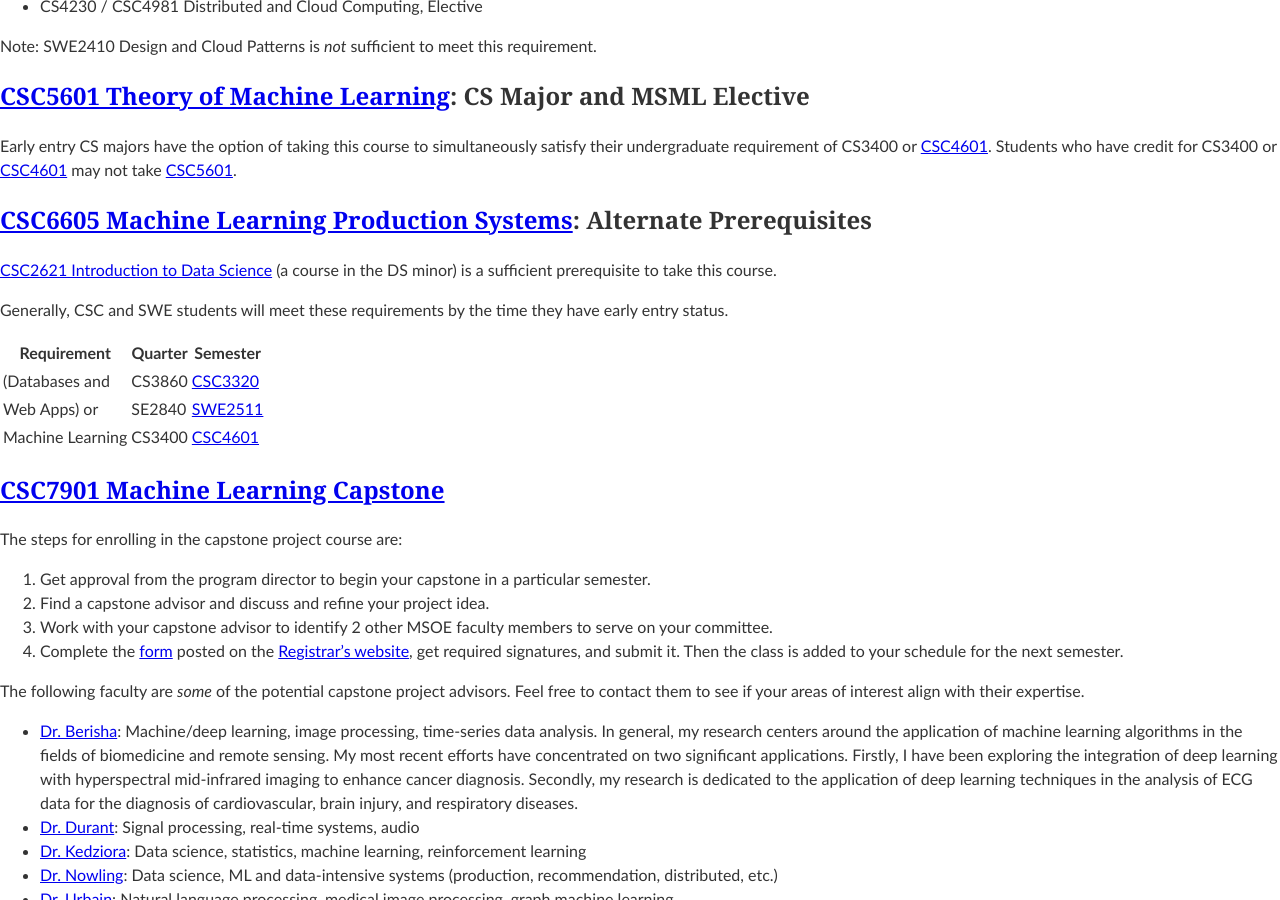
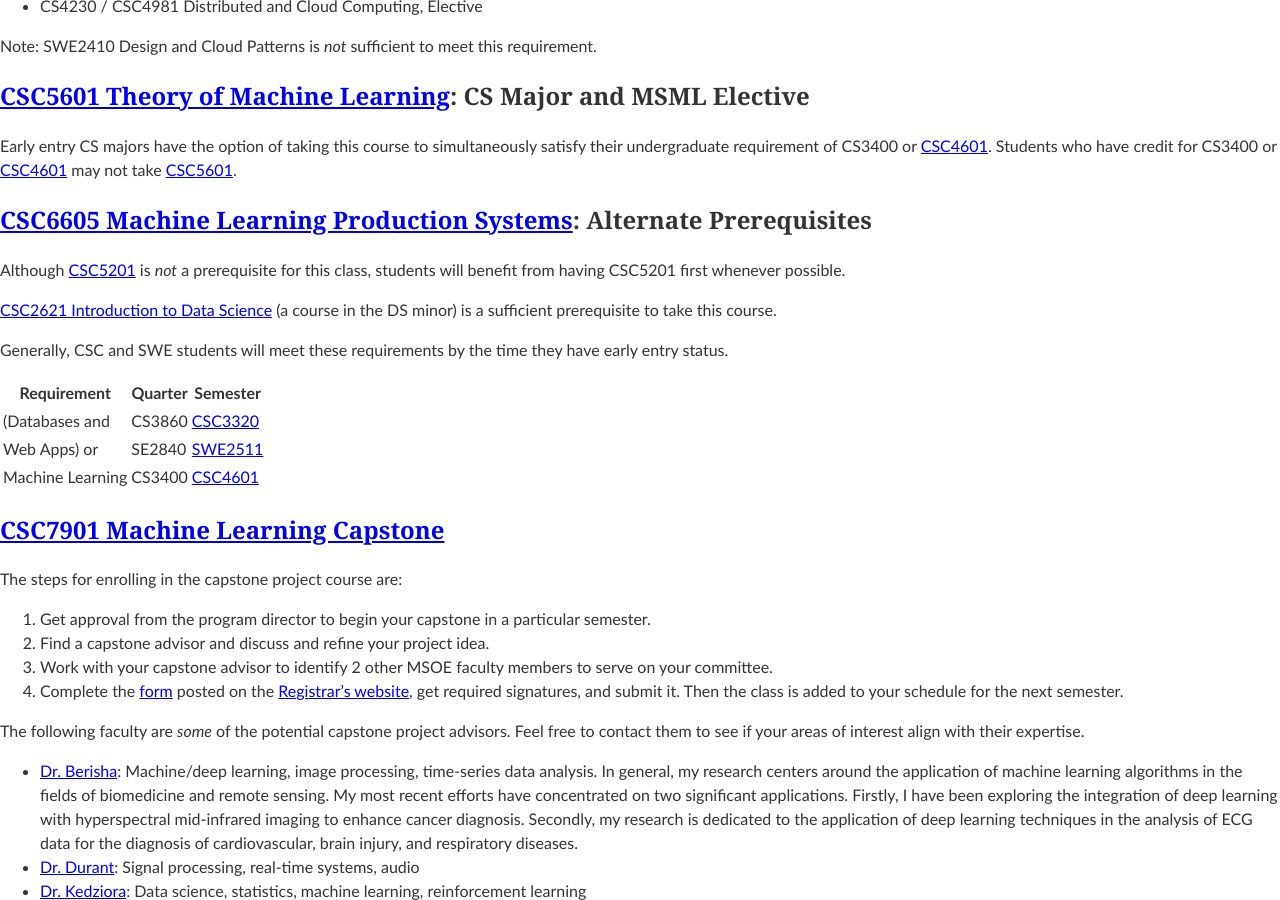
Before and after one commit to edurant/edurant.github.io, a Jekyll site: the page built from advising/msml.md, in a window 1280 px wide and 900 px high, scrolled down 4568 px. Built offline with Jekyll 4.4.1, drawn with Linux system fonts in a browser that asks for light colours; our own code applies the rules of GitHub Pages for plain Markdown files; some of the changed text lies outside the part shown.

Commit message:
MSML: notes on CSC5201/6605 relationship

```diff
--- a/advising/msml.md
+++ b/advising/msml.md
@@ -86,8 +86,8 @@ The 8 required courses comprise 2, 2-course subsets that each meet the requireme
   * [CSC5610 AI Tools and Paradigms][CSC5610]
   * [CSC6621 Applied ML][CSC6621] (prerequisite of [CSC5610][CSC5610])
 * Subset 2: Machine Learning Engineering Graduate Certificate
+  * [CSC5201 Microservices &amp; Cloud Computing][CSC5201]
   * [CSC6605 ML Production Systems][CSC6605] (prerequisite of [CSC5610][CSC5610])
-  * [CSC5201 Microservices &amp; Cloud Computing][CSC5201]
 * [MTH5810 Math Methods for ML][MTH5810]
 * [PHL6001 AI Ethics and Governance][PHL6001]
 * CSC5xxx Elective (can be met with [CSC5120][CSC5120] if this course is needed)
@@ -134,6 +134,8 @@ Note: SWE2410 Design and Cloud Patterns is *not* sufficient to meet this require
 Early entry CS majors have the option of taking this course to simultaneously satisfy their undergraduate requirement of CS3400 or [CSC4601][CSC4601]. Students who have credit for CS3400 or [CSC4601][CSC4601] may not take [CSC5601][CSC5601].
 
 ## [CSC6605 Machine Learning Production Systems][CSC6605]: Alternate Prerequisites
+
+Although [CSC5201][CSC5201] is *not* a prerequisite for this class, students will benefit from having CSC5201 first whenever possible.
 
 [CSC2621 Introduction to Data Science][CSC2621] (a course in the DS minor) is a sufficient prerequisite to take this course.
 
```
